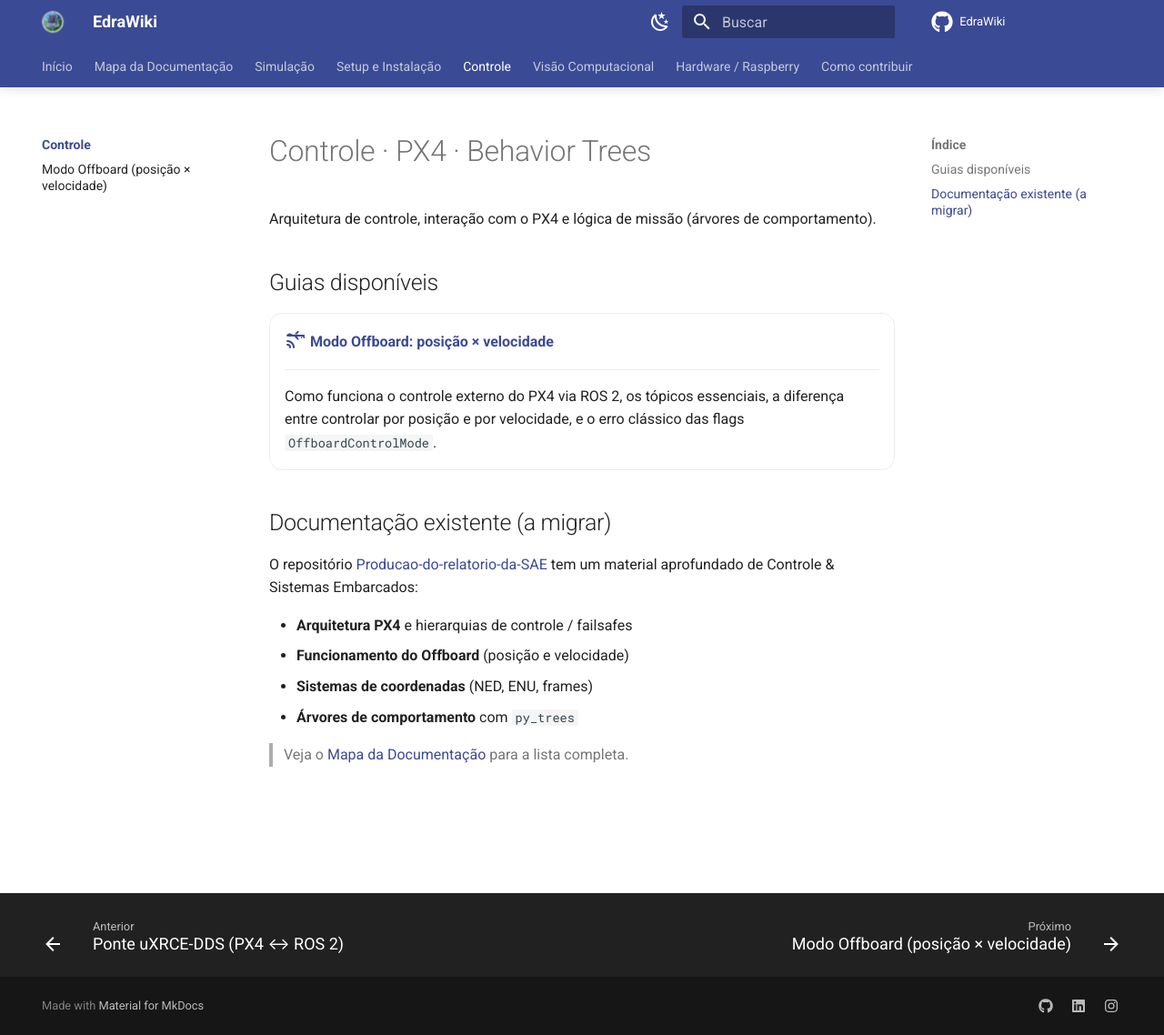
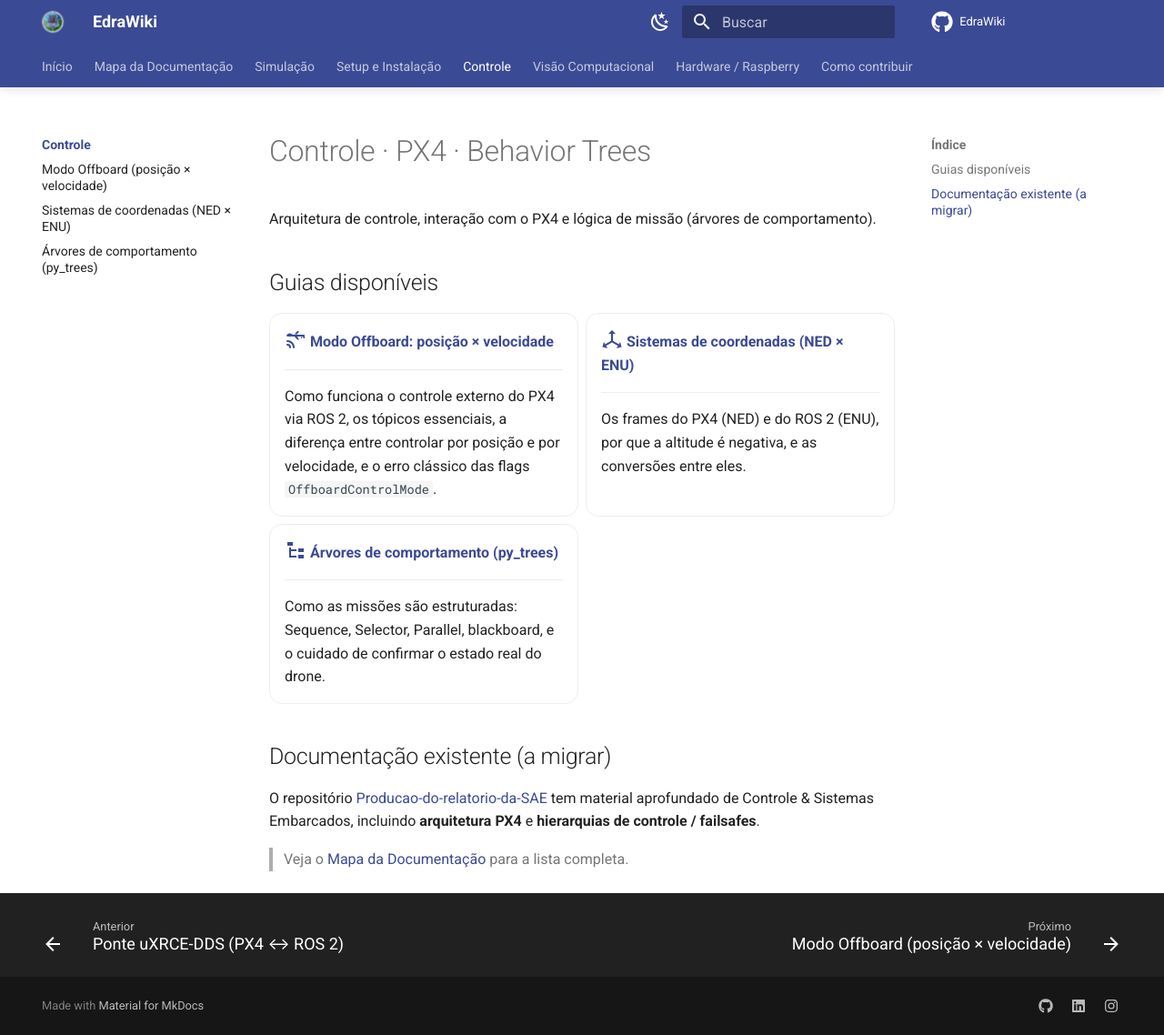
Before and after one commit to edra-unb-fga/EdraWiki, an MkDocs documentation site: the page built from docs/controle/index.md, in a window 1280 px wide and 1138 px high. Shown: the whole window at 91% size. Built offline with MkDocs 1.6.1 and Material for MkDocs 9.7.7, drawn with Linux system fonts in a browser that asks for light colours; comment, search, counter and statistics services are not loaded.

Commit message:
docs: registra coordenadas e behavior trees na navegação e fecha o checklist do mapa

```diff
--- a/docs/controle/index.md
+++ b/docs/controle/index.md
@@ -15,16 +15,26 @@
     diferença entre controlar por posição e por velocidade, e o erro clássico das
     flags `OffboardControlMode`.
 
+- :material-axis-arrow:{ .lg } **[Sistemas de coordenadas (NED × ENU)](coordenadas.md)**
+
+    ---
+
+    Os frames do PX4 (NED) e do ROS 2 (ENU), por que a altitude é negativa, e as
+    conversões entre eles.
+
+- :material-file-tree:{ .lg } **[Árvores de comportamento (py_trees)](behavior-trees.md)**
+
+    ---
+
+    Como as missões são estruturadas: Sequence, Selector, Parallel, blackboard, e o
+    cuidado de confirmar o estado real do drone.
+
 </div>
 
 ## Documentação existente (a migrar)
 
 O repositório [Producao-do-relatorio-da-SAE](https://github.com/edra-unb-fga/Producao-do-relatorio-da-SAE)
-tem um material aprofundado de Controle & Sistemas Embarcados:
-
-- **Arquitetura PX4** e hierarquias de controle / failsafes
-- **Funcionamento do Offboard** (posição e velocidade)
-- **Sistemas de coordenadas** (NED, ENU, frames)
-- **Árvores de comportamento** com `py_trees`
+tem material aprofundado de Controle & Sistemas Embarcados, incluindo **arquitetura PX4**
+e **hierarquias de controle / failsafes**.
 
 > Veja o [Mapa da Documentação](../mapa-da-documentacao.md) para a lista completa.
--- a/mkdocs.yml
+++ b/mkdocs.yml
@@ -19,6 +19,8 @@
   - Controle:
       - Visão geral: 'controle/index.md'
       - Modo Offboard (posição × velocidade): 'controle/offboard.md'
+      - Sistemas de coordenadas (NED × ENU): 'controle/coordenadas.md'
+      - Árvores de comportamento (py_trees): 'controle/behavior-trees.md'
   - Visão Computacional:
       - Visão geral: 'visao/index.md'
       - Dataset sintético e treino (YOLO): 'visao/dataset-e-treino.md'
```
Also changed, not shown: docs/mapa-da-documentacao.md (+4 -1 lines).
